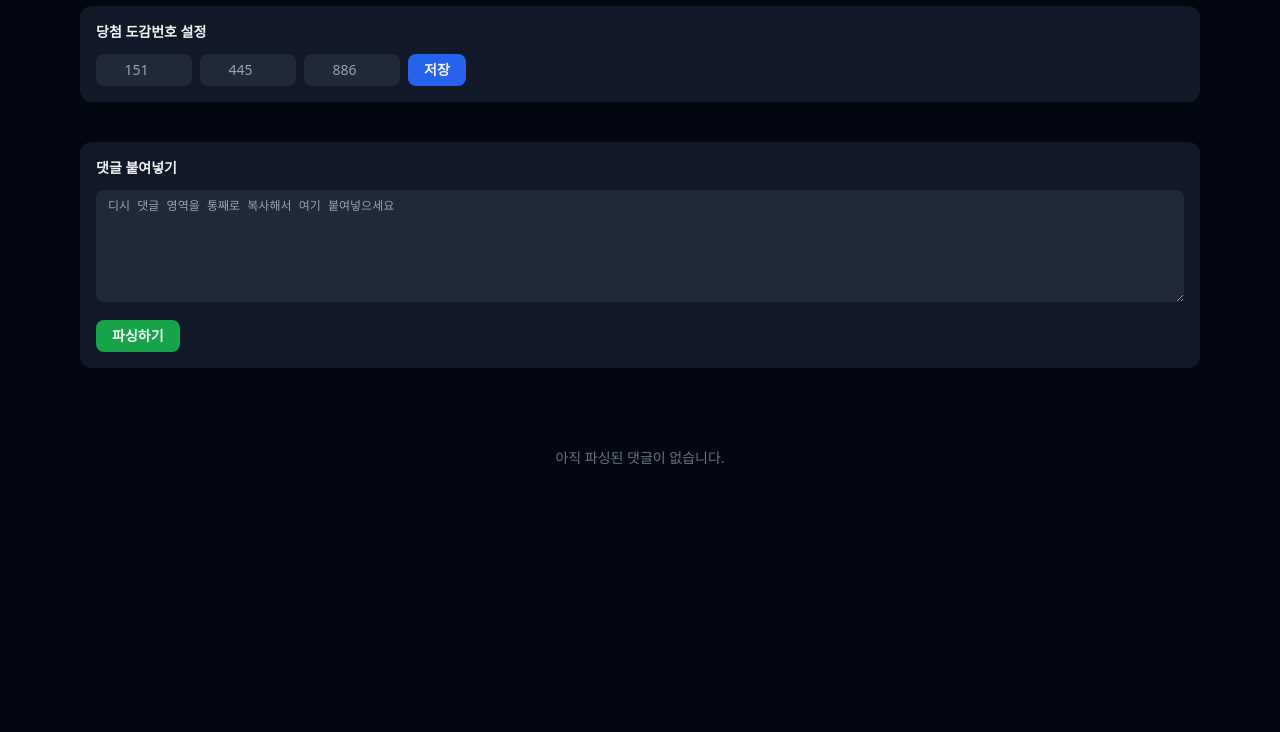
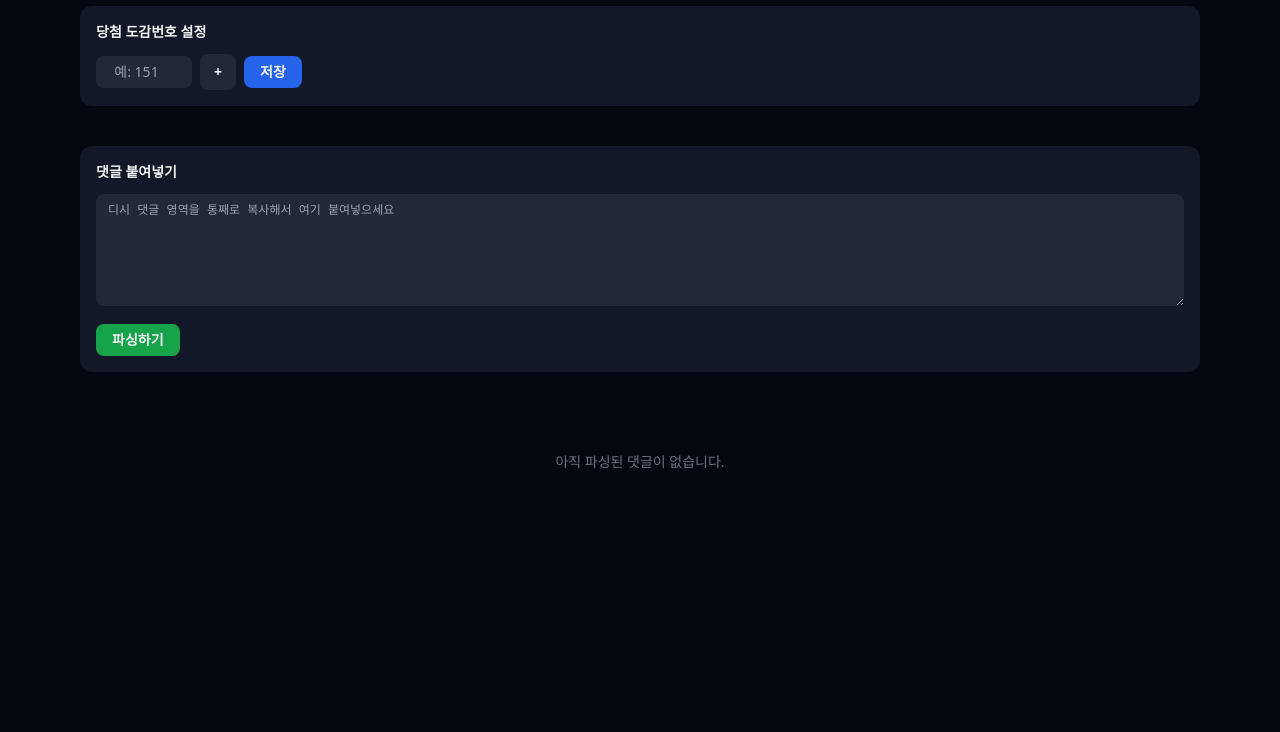
Before and after one commit to AnnyangEH/poketrade, a plain HTML site: page index.html in a window 1280 px wide. Shown: the part 68-800 px from the top of the page. Drawn offline with nearby package versions, Linux system fonts and the light colour scheme.

Commit message:
Make winner-number inputs dynamic instead of fixed at 3
Default to a single input with a "+" button to add more, since not
every round has multiple winning numbers.

```diff
--- a/index.html
+++ b/index.html
@@ -18,9 +18,8 @@
     <div id="settings-panel" class="bg-gray-900 rounded-xl p-4 space-y-3">
       <p class="text-sm font-bold">당첨 도감번호 설정</p>
       <div class="flex flex-wrap items-center gap-2">
-        <input type="number" id="win-1" min="1" max="1025" class="w-24 bg-gray-800 rounded-lg px-2 py-1.5 text-sm text-center" placeholder="151">
-        <input type="number" id="win-2" min="1" max="1025" class="w-24 bg-gray-800 rounded-lg px-2 py-1.5 text-sm text-center" placeholder="445">
-        <input type="number" id="win-3" min="1" max="1025" class="w-24 bg-gray-800 rounded-lg px-2 py-1.5 text-sm text-center" placeholder="886">
+        <div id="winner-inputs" class="flex flex-wrap items-center gap-2"></div>
+        <button id="add-winner-btn" type="button" class="bg-gray-800 hover:bg-gray-700 rounded-lg w-9 h-9 text-sm font-bold" title="당첨번호 추가">+</button>
         <button id="save-winners-btn" class="bg-blue-600 hover:bg-blue-500 rounded-lg px-4 py-1.5 text-sm font-bold">저장</button>
       </div>
     </div>
--- a/js/app.js
+++ b/js/app.js
@@ -434,14 +434,34 @@ function updateSettingsVisibility() {
   collapsed.classList.toggle('flex', hasWinners);
 }
 
-['win-1', 'win-2', 'win-3'].forEach((id, i) => {
-  const el = document.getElementById(id);
-  if (winningNumbers[i] != null) el.value = winningNumbers[i];
+// 당첨번호 입력칸 — 기본 1개, "+" 버튼으로 계속 늘릴 수 있음
+function createWinnerInput(value) {
+  const input = document.createElement('input');
+  input.type = 'number';
+  input.min = '1';
+  input.max = '1025';
+  input.className = 'winner-input w-24 bg-gray-800 rounded-lg px-2 py-1.5 text-sm text-center';
+  input.placeholder = '예: 151';
+  if (value != null) input.value = value;
+  return input;
+}
+
+function renderWinnerInputs() {
+  const container = document.getElementById('winner-inputs');
+  container.innerHTML = '';
+  const values = winningNumbers.length ? winningNumbers : [null];
+  values.forEach(v => container.appendChild(createWinnerInput(v)));
+}
+
+renderWinnerInputs();
+
+document.getElementById('add-winner-btn').addEventListener('click', () => {
+  document.getElementById('winner-inputs').appendChild(createWinnerInput(null));
 });
 
 document.getElementById('save-winners-btn').addEventListener('click', () => {
-  const vals = ['win-1', 'win-2', 'win-3']
-    .map(id => parseInt(document.getElementById(id).value, 10))
+  const vals = [...document.querySelectorAll('.winner-input')]
+    .map(el => parseInt(el.value, 10))
     .filter(n => Number.isInteger(n) && n >= 1 && n <= 1025);
   winningNumbers = vals;
   saveWinners();
@@ -503,7 +523,7 @@ document.getElementById('reset-all-btn').addEventListener('click', () => {
   saveWinners();
   saveEntries();
 
-  ['win-1', 'win-2', 'win-3'].forEach(id => { document.getElementById(id).value = ''; });
+  renderWinnerInputs();
   document.getElementById('paste-area').value = '';
   document.getElementById('parse-summary').textContent = '';
 
```
